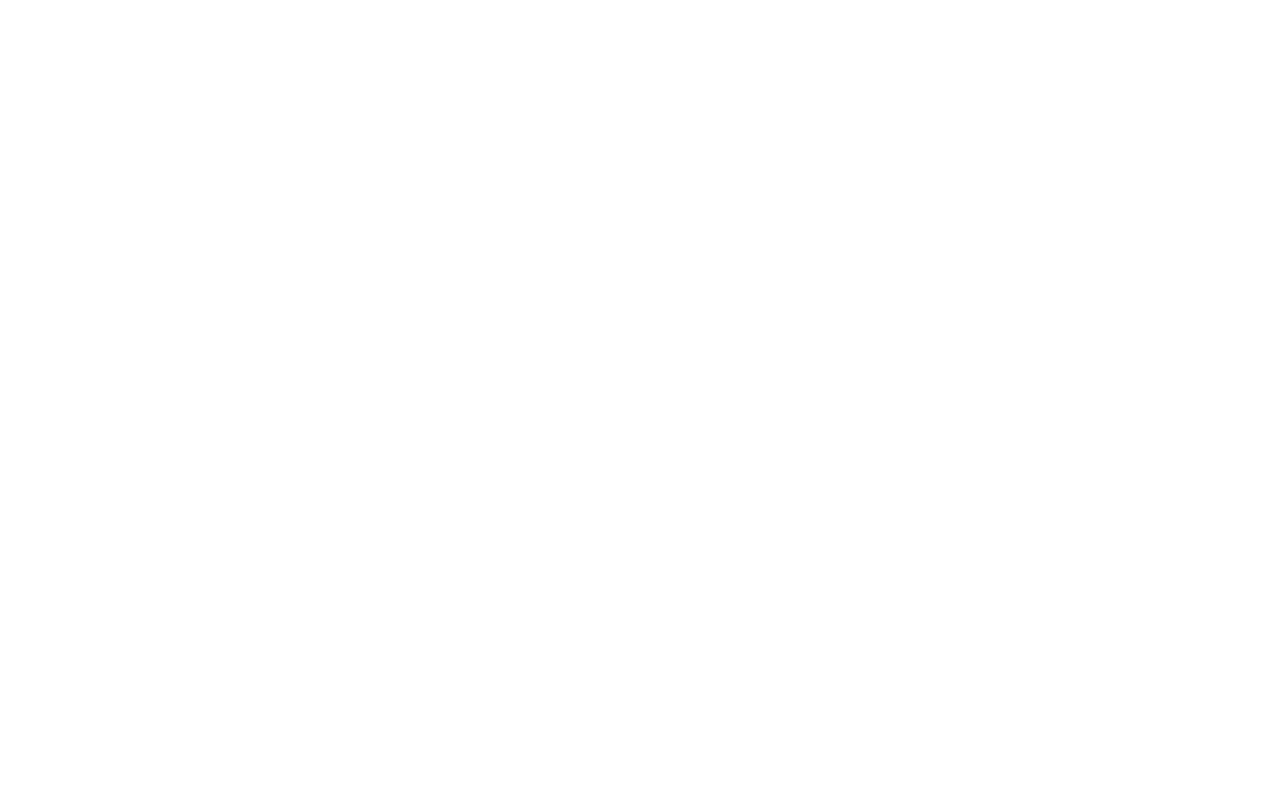
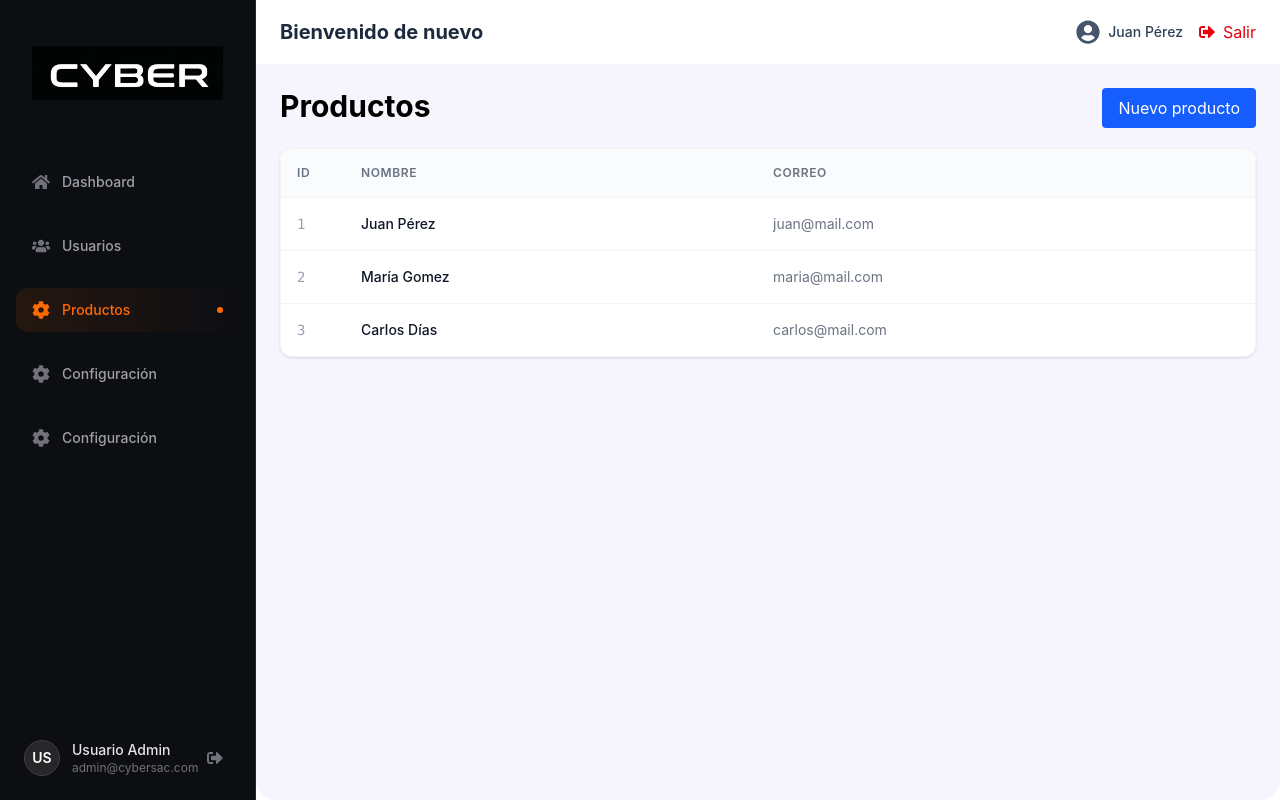
Before and after one commit to R-alber-H/Cyber-admin, a React (Vite) app: page /productos in a window 1280 px wide. Before the commit this address had no page. Built offline with nearby package versions, Linux system fonts and the light colour scheme.

Commit message:
feat: creando modal reutilizable

```diff
--- /dev/null
+++ b/src/components/Formulario_Producto.jsx
@@ -0,0 +1,45 @@
+import { MdEmail } from "react-icons/md";
+
+export default function FormularioProducto(){
+    const valor = ""
+    return(
+        <div>
+            <div className="relative">
+                <input type="text" required value={valor}  placeholder="Ingrese el nombre"
+                  className="w-full border mb-3 border-slate-300 rounded-lg pl-5 pr-4 py-3 focus:outline-none focus:ring-2 focus:ring-blue-500"
+                />
+              </div>
+              <div className="relative">
+                <input type="text" required value={valor}  placeholder="Ingrese el precio"
+                  className="w-full border mb-3 border-slate-300 rounded-lg pl-5 pr-4 py-3 focus:outline-none focus:ring-2 focus:ring-blue-500"
+                />
+              </div>
+              <div className="relative">
+                <input type="text" required value={valor}  placeholder="Ingrese el stock"
+                  className="w-full border mb-3 border-slate-300 rounded-lg pl-5 pr-4 py-3 focus:outline-none focus:ring-2 focus:ring-blue-500"
+                />
+              </div>
+              <div className="relative">
+                <input type="text" required value={valor}  placeholder="Ingrese la url de la imagen"
+                  className="w-full border mb-3 border-slate-300 rounded-lg pl-5 pr-4 py-3 focus:outline-none focus:ring-2 focus:ring-blue-500"
+                />
+              </div>
+              <div className="relative">
+                <input type="text" required value={valor}  placeholder="Ingrese la categoria"
+                  className="w-full border mb-3 border-slate-300 rounded-lg pl-5 pr-4 py-3 focus:outline-none focus:ring-2 focus:ring-blue-500"
+                />
+              </div>
+              <div className="relative">
+                <input type="text" required value={valor}  placeholder="Ingrese la marca"
+                  className="w-full border mb-3 border-slate-300 rounded-lg pl-5 pr-4 py-3 focus:outline-none focus:ring-2 focus:ring-blue-500"
+                />
+              </div>
+              <div className="relative">
+                <input type="text" required value={valor}  placeholder="Ingrese el proveedor"
+                  className="w-full border mb-3 border-slate-300 rounded-lg pl-5 pr-4 py-3 focus:outline-none focus:ring-2 focus:ring-blue-500"
+                />
+              </div>
+            <button className="mt-4 w-100 text-white px-4 py-2 rounded bg-linear-to-r from-[#af6ab3] to-[#4968da]">Aceptar</button>
+        </div>
+    )
+}
--- /dev/null
+++ b/src/components/Formulario_Usuario.jsx
@@ -0,0 +1,27 @@
+
+export default function FormularioUsuario(){
+    const valor = ""
+    return(
+        <div>
+            <div>
+            <div className="relative">
+                <input type="text" required value={valor}  placeholder="Ingrese el nombre"
+                  className="w-full border mb-3 border-slate-300 rounded-lg pl-5 pr-4 py-3 focus:outline-none focus:ring-2 focus:ring-blue-500"
+                />
+              </div>
+              <div className="relative">
+                <input type="text" required value={valor}  placeholder="Ingrese email"
+                  className="w-full border mb-3 border-slate-300 rounded-lg pl-5 pr-4 py-3 focus:outline-none focus:ring-2 focus:ring-blue-500"
+                />
+              </div>
+              <div className="relative">
+                <input type="text" required value={valor}  placeholder="Ingrese el rol"
+                  className="w-full border mb-3 border-slate-300 rounded-lg pl-5 pr-4 py-3 focus:outline-none focus:ring-2 focus:ring-blue-500"
+                />
+              </div>
+
+            <button className="mt-4 w-100 text-white px-4 py-2 rounded bg-linear-to-r from-[#af6ab3] to-[#4968da]">Aceptar</button>
+        </div>
+        </div>
+    )
+}
--- /dev/null
+++ b/src/components/Modal.jsx
@@ -0,0 +1,33 @@
+
+export default function Modal({ isOpen, onClose, title, children }) {
+  // Si no está abierto, no renderiza nada
+  if (!isOpen) return null;
+
+  return (
+    <div className="fixed inset-0 z-50 flex items-center justify-center bg-black/40 backdrop-blur-sm p-4">
+      {/* Capa de fondo para cerrar al hacer click fuera */}
+      <div className="absolute inset-0" onClick={onClose}></div>
+
+      {/* Contenedor del Modal */}
+      <div className="relative w-full max-w-md rounded-lg bg-white p-6 shadow-xl max-h-[90vh] overflow-y-auto">
+
+        {/* Cabecera */}
+        <div className="flex items-center justify-between pb-3">
+          <h3 className="text-lg font-semibold text-gray-900">{title}</h3>
+          <button
+            onClick={onClose}
+            className="text-gray-400 hover:text-gray-600 text-xl font-bold"
+          >
+            &times;
+          </button>
+        </div>
+
+        {/* Contenido (Aquí entra lo que le metas dentro) */}
+        <div className="mt-4">
+          {children}
+        </div>
+
+      </div>
+    </div>
+  );
+}
--- a/src/components/layout/Siderbar.jsx
+++ b/src/components/layout/Siderbar.jsx
@@ -59,7 +59,7 @@
             </li>
             <li>
               <NavLink
-                to="/configuracion"
+                to="/productos"
                 className={({ isActive }) =>
                   `${baseLinkClass} ${isActive
                     ? "bg-linear-to-r from-orange-500/10 to-transparent text-orange-500 font-bold"
@@ -70,7 +70,7 @@
                 {({ isActive }) => (
                   <>
                     <FaCog className={`text-lg transition-transform group-hover:scale-110 ${isActive ? "text-orange-500" : "text-zinc-500 group-hover:text-white"}`} />
-                    <span>Configuración</span>
+                    <span>Productos</span>
                     {isActive && <div className="ml-auto w-1.5 h-1.5 rounded-full bg-orange-500 shadow-glow" />}
                   </>
                 )}
--- a/src/pages/Dashboard.jsx
+++ b/src/pages/Dashboard.jsx
@@ -1,9 +1,9 @@
 export default function Dashboard() {
   return (
     <div>
-      <h1 className="text-3xl font-bold mb-6">
+      <h3 className="text-3xl font-bold mb-6">
         Dashboard
-      </h1>
+      </h3>
 
       <div className="bg-white rounded-xl shadow p-6">
         Bienvenido al sistema
--- /dev/null
+++ b/src/pages/Productos.jsx
@@ -0,0 +1,57 @@
+import { useState } from 'react';
+import Modal from '../components/Modal';
+import Table from '../components/Table';
+import FormularioProducto from '../components/Formulario_Producto';
+
+export default function Productos() {
+    // Dentro de tu componente principal:
+    const [modalAbierto, setModalAbierto] = useState(false);
+    const columnasUsuarios = [
+        {
+            header: "ID",
+            accessor: "id",
+            className: "w-16",
+            render: (value) => <span className="font-mono text-gray-400">{value}</span>
+        },
+        {
+            header: "Nombre",
+            accessor: "nombre",
+            render: (value) => <span className="font-medium text-gray-900">{value}</span>
+        },
+        {
+            header: "Correo",
+            accessor: "correo",
+            render: (value) => <span className="text-gray-500">{value}</span>
+        },
+    ];
+
+    const listaUsuarios = [
+        { id: 1, nombre: "Juan Pérez", correo: "juan@mail.com" },
+        { id: 2, nombre: "María Gomez", correo: "maria@mail.com" },
+        { id: 3, nombre: "Carlos Días", correo: "carlos@mail.com" },
+    ];
+    return (
+        <div>
+            <div className="flex flex-row justify-between mb-5">
+                 <h3 className="text-3xl font-bold ">Productos</h3>
+            <button
+                onClick={() => setModalAbierto(true)}
+                className="bg-blue-600 text-white px-4 py-2 rounded hover:bg-blue-700"
+            >
+                Nuevo producto
+            </button>
+            </div>
+
+            <div className="bg-white rounded-xl shadow overflow-hidden">
+                <Table columns={columnasUsuarios} data={listaUsuarios} />
+            </div>
+            <Modal
+                isOpen={modalAbierto}
+                onClose={() => setModalAbierto(false)}
+                title="Registrar Producto"
+            >
+                <FormularioProducto/>
+            </Modal>
+        </div>
+    );
+}
--- a/src/pages/Usuarios.jsx
+++ b/src/pages/Usuarios.jsx
@@ -1,6 +1,10 @@
 import Table from "../components/Table";
+import { useState } from 'react';
+import FormularioUsuario from '../components/Formulario_Usuario';
+import Modal from '../components/Modal';
 
 export default function Usuarios() {
+  const [modalAbierto, setModalAbierto] = useState(false);
   const columnasUsuarios = [
     {
       header: "ID",
@@ -27,11 +31,26 @@
   ];
   return (
     <div>
-      <h1 className="text-3xl font-bold mb-6">Usuarios</h1>
+      <div className="flex flex-row justify-between mb-5">
+        <h3 className="text-3xl font-bold ">Usuarios</h3>
+        <button
+          onClick={() => setModalAbierto(true)}
+          className="bg-blue-600 text-white px-4 py-2 rounded hover:bg-blue-700"
+        >
+          Nuevo Usuario
+        </button>
+      </div>
 
       <div className="bg-white rounded-xl shadow overflow-hidden">
         <Table columns={columnasUsuarios} data={listaUsuarios} />
       </div>
+      <Modal
+        isOpen={modalAbierto}
+        onClose={() => setModalAbierto(false)}
+        title="Registrar Usuario"
+      >
+        <FormularioUsuario />
+      </Modal>
     </div>
   );
 }
--- a/src/routers/routers.jsx
+++ b/src/routers/routers.jsx
@@ -3,6 +3,7 @@
 import MainLayout from "../layouts/MainLayout";
 import Dashboard from "../pages/Dashboard";
 import Usuarios from "../pages/Usuarios";
+import Productos from "../pages/Productos";
 
 export default function AppRouters(){
     return(
@@ -11,6 +12,7 @@
             <Route element={<MainLayout/>}>
           <Route path="/dashboard" element={<Dashboard/>} />
           <Route path="/usuarios" element={<Usuarios/>} />
+          <Route path="/productos" element={<Productos/>} />
         </Route>
         </Routes>
     )
```
